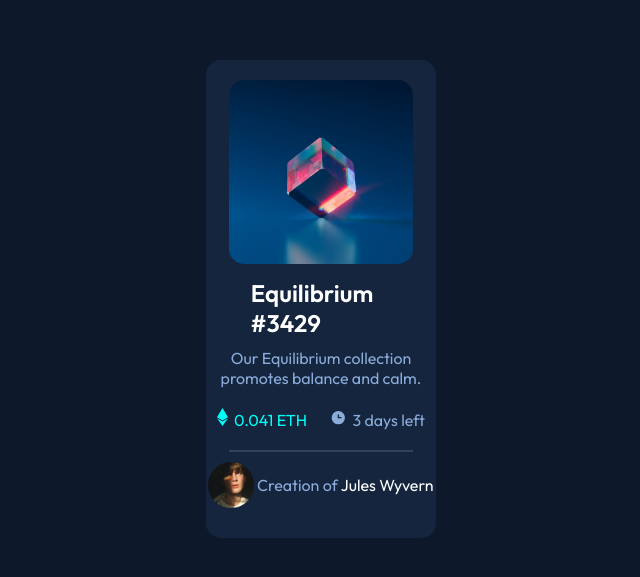
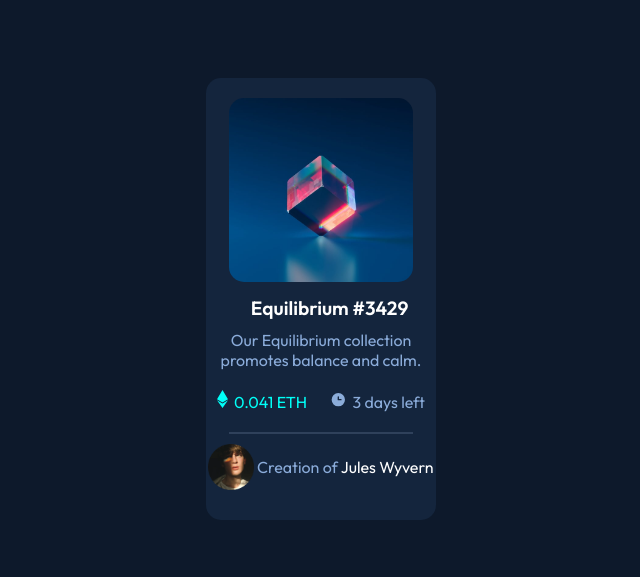
Before and after one commit to Michele987/NFTPreviewCard-with-Sass, a plain HTML site: page index.html in a window 768 px wide. Shown: the part 101-678 px from the top of the page, without its empty margins (63-703 px from the left). Drawn offline with Linux system fonts and the light colour scheme.

Commit message:
I finished

```diff
--- a/sass/filePartials/_mediaquery.scss
+++ b/sass/filePartials/_mediaquery.scss
@@ -20,3 +20,15 @@
     }
 
 }
+
+@media screen and (min-width:768px) and (max-width:1024px){
+
+    body{
+        article{
+            h2{
+                font-size: 1.2em;
+            }
+        }
+    }
+
+}
```
Also changed, not shown: stylesheets/style.css.
